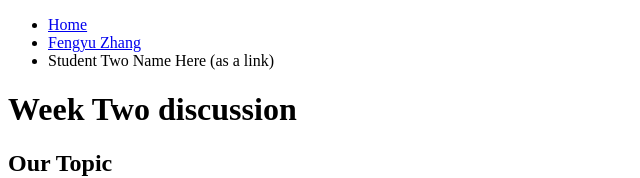
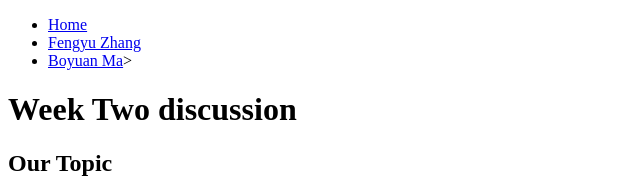
Before and after one commit to mab0y/539week2, a plain HTML site: page index.html in a window 1280 px wide. Shown: the top 178 px of the page, without its empty margins (0-640 px from the left). Drawn offline with Linux system fonts and the light colour scheme.

Commit message:
Update index.html

```diff
--- a/index.html
+++ b/index.html
@@ -16,7 +16,7 @@
             <ul>
                 <li><a href = "index.html">Home</a></li>
                 <li><a href = "fengyu.html">Fengyu Zhang</a></li>
-                <li>Student Two Name Here (as a link)</li>
+                <li><a href = "boyuan.html">Boyuan Ma</a>></li>
             </ul>
         </nav>
         <h1>Week Two discussion</h1>
```
